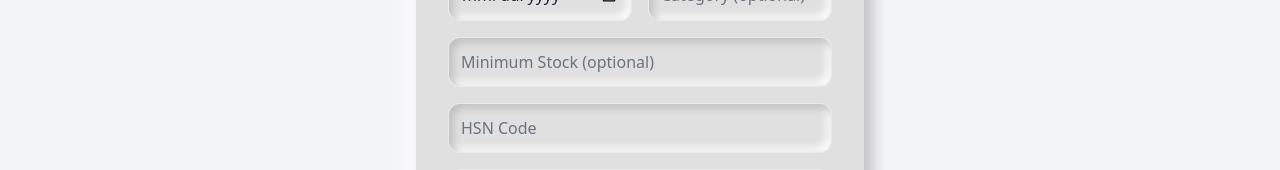
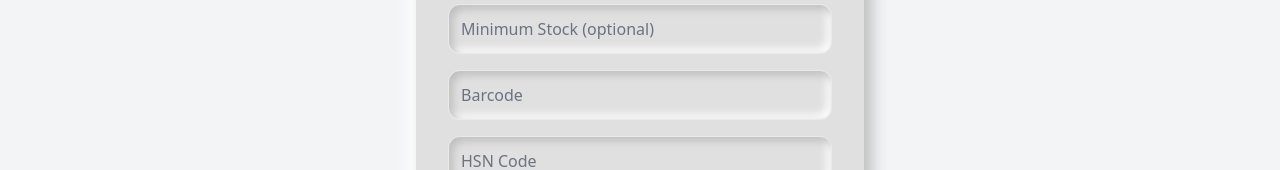
Before and after one commit to muntazir99/hindustanelectric-frontend, a React (Create React App) app: page /inventory/add in a window 1280 px wide. Shown: the part 533-703 px from the top of the page. Built offline with nearby package versions, Linux system fonts and the light colour scheme; no server answers; sample sign-in values are in the browser's storage.

Commit message:
feat: add barcode field to AddItem component and update validation

```diff
--- a/src/components/Inventory/AddItem.js
+++ b/src/components/Inventory/AddItem.js
@@ -11,6 +11,7 @@ function AddItem() {
     date: "",
     category: "",
     minimumStock: "",
+    barcode: "",
     hsn_code: "",   // New field for HSN code
     image: ""       // New field for image URL (optional)
   };
@@ -62,6 +63,7 @@ function AddItem() {
         date: "",
         category: data.category || "",
         minimumStock: data.minimum_stock || "",
+        barcode: data.barcode || "",
         hsn_code: data.hsn_code || "",
         image: data.image || ""
       });
@@ -94,7 +96,7 @@ function AddItem() {
     setMessage("");
     setLoading(true);
 
-    if (!item.name || !item.company || !item.unitPrice || !item.quantity || !item.date || !item.hsn_code) {
+    if (!item.name || !item.company || !item.unitPrice || !item.quantity || !item.date || !item.hsn_code || !item.barcode) {
       setError("Name, Company, Unit Price, Quantity, Date and HSN Code are required.");
       return;
     }
@@ -112,6 +114,7 @@ function AddItem() {
         date_of_addition: item.date,
         category: item.category || undefined,
         minimum_stock: item.minimumStock ? parseInt(item.minimumStock) : undefined,
+        barcode: item.barcode,
         hsn_code: item.hsn_code,
         image: item.image || undefined
       });
@@ -259,6 +262,19 @@ function AddItem() {
             }}
           />
 
+          <input
+            type="text"
+            placeholder="Barcode"
+            value={item.barcode}
+            onChange={(e) => handleChange("barcode", e.target.value)}
+            className="w-full p-3 rounded-xl text-gray-800 placeholder-gray-500 focus:outline-none"
+            style={{
+              background: "#e0e0e0",
+              border: "1px solid rgba(255,255,255,0.3)",
+              boxShadow: "inset 4px 4px 8px #bebebe, inset -4px -4px 8px #ffffff"
+            }}
+          />
+
           {/* HSN Code */}
           <input
             type="text"
```
